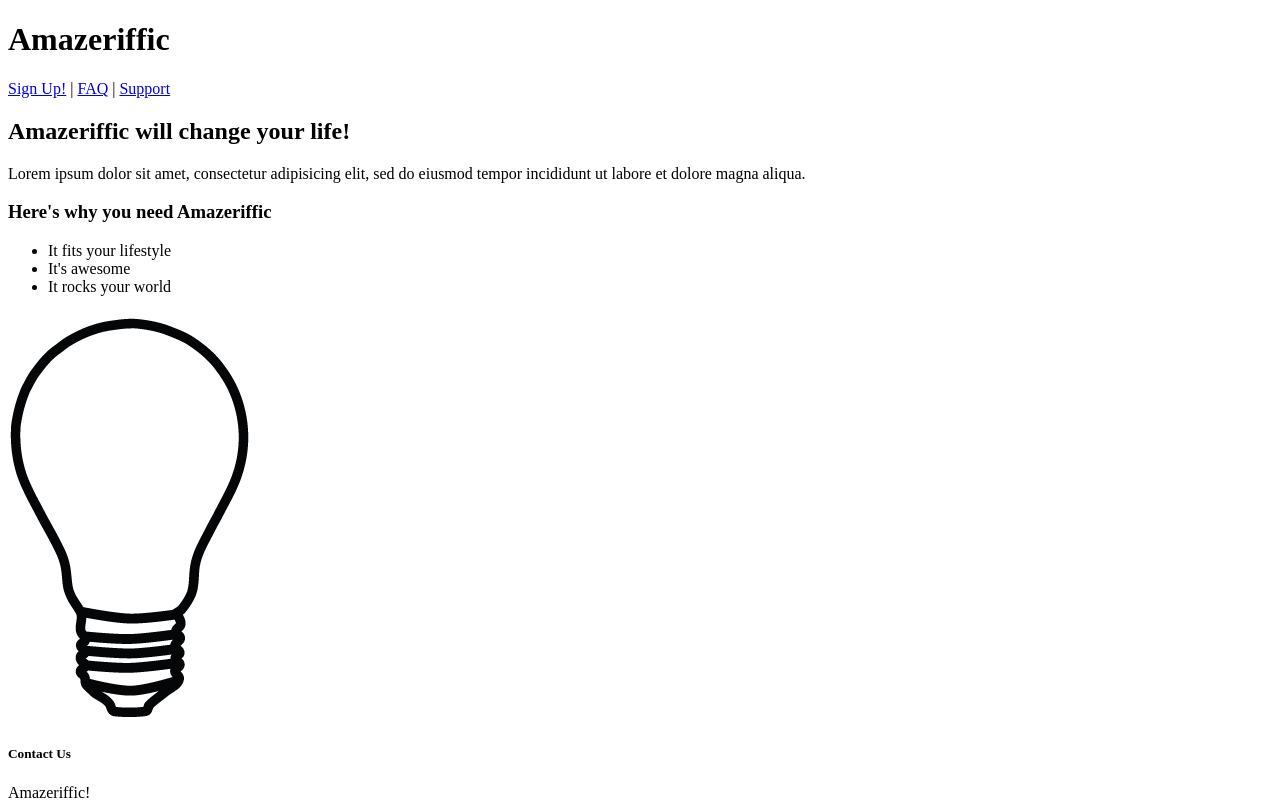
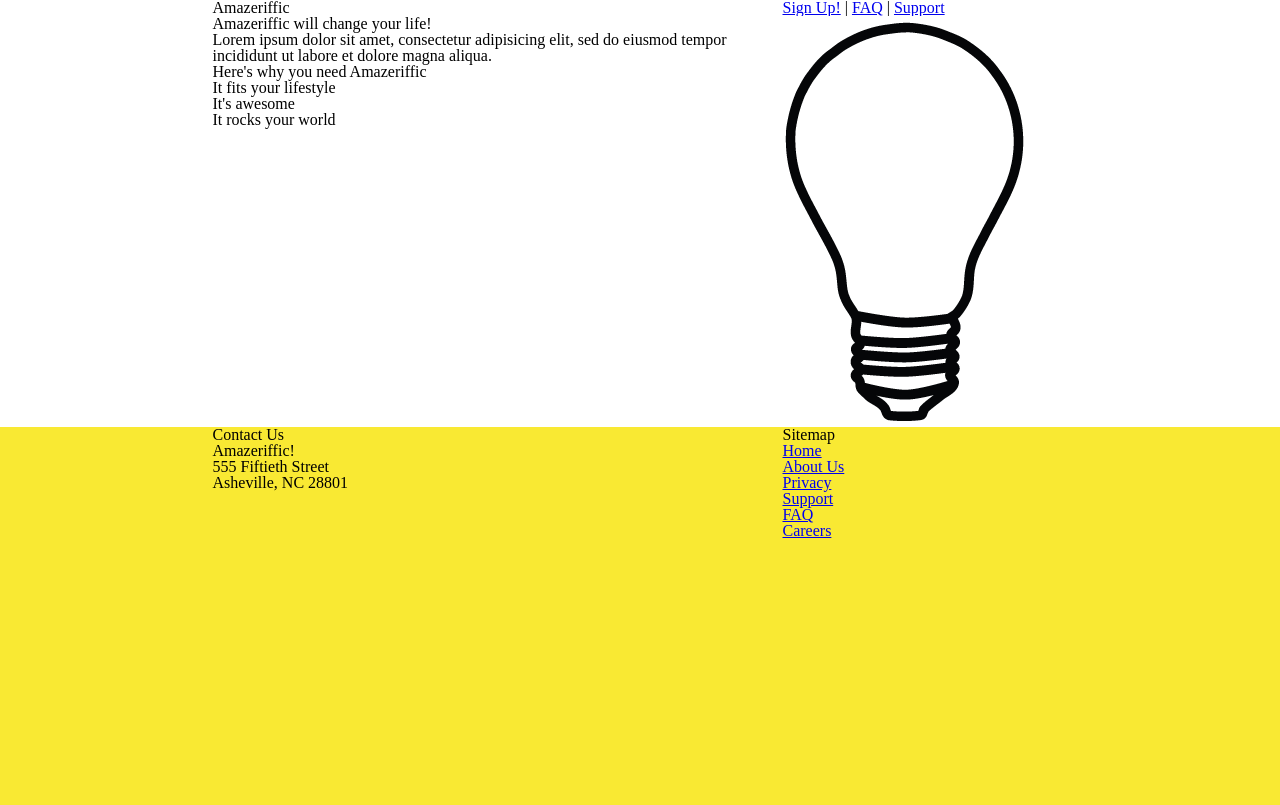
Before and after one commit to caseyndavis/P2, a plain HTML site: page index.html in a window 1280 px wide. Shown: the top 805 px of the page. Drawn offline with Linux system fonts and the light colour scheme.

Commit message:
update index page

```diff
--- a/index.html
+++ b/index.html
@@ -2,19 +2,25 @@
 <html>
   <head>
     <title>Amazeriffic</title>
+    <link href="./stylesheets/reset.css" rel="stylesheet" type="text/css">
+    <link href="./stylesheets/style.css" rel="stylesheet" type="text/css">
   </head>
 
   <body>
     <header>
+      <div class="container">
         <h1>Amazeriffic</h1>
         <nav>
           <a href="#">Sign Up!</a> |
           <a href="#">FAQ</a> |
           <a href="#">Support</a>
         </nav>
+      </div>
     </header>
 
     <main>
+      <div class="container">
+        <div class="left">
           <h2>Amazeriffic will change your life!</h2>
           <p>Lorem ipsum dolor sit amet, consectetur adipisicing elit, sed do
              eiusmod tempor incididunt ut labore et dolore magna aliqua.</p>
@@ -25,18 +31,24 @@
             <li>It's awesome</li>
             <li>It rocks your world</li>
           </ul>
+        </div>
 
-    <img src="images/lightbulb.png" alt="an image of a lightbulb">
+        <div class="right">
+          <img src="./images/lightbulb.png">
+        </div>
+      </div>
     </main>
 
     <footer>
+      <div class="container">
+        <div class="left">
           <div class="contact">
             <h5>Contact Us</h5>
             <p>Amazeriffic!</p>
             <p>555 Fiftieth Street</p>
             <p>Asheville, NC 28801</p>
           </div>
-
+        </div>
         <div class="sitemap">
           <h5>Sitemap</h5>
           <ul>
@@ -48,6 +60,7 @@
             <li><a href="#">Careers</a></li>
           </ul>
         </div>
+      </div>
     </footer>
   </body>
 </html>
--- /dev/null
+++ b/stylesheets/reset.css
@@ -0,0 +1,48 @@
+/* http://meyerweb.com/eric/tools/css/reset/
+   v2.0 | 20110126
+   License: none (public domain)
+*/
+
+html, body, div, span, applet, object, iframe,
+h1, h2, h3, h4, h5, h6, p, blockquote, pre,
+a, abbr, acronym, address, big, cite, code,
+del, dfn, em, img, ins, kbd, q, s, samp,
+small, strike, strong, sub, sup, tt, var,
+b, u, i, center,
+dl, dt, dd, ol, ul, li,
+fieldset, form, label, legend,
+table, caption, tbody, tfoot, thead, tr, th, td,
+article, aside, canvas, details, embed,
+figure, figcaption, footer, header, hgroup,
+menu, nav, output, ruby, section, summary,
+time, mark, audio, video {
+	margin: 0;
+	padding: 0;
+	border: 0;
+	font-size: 100%;
+	font: inherit;
+	vertical-align: baseline;
+}
+/* HTML5 display-role reset for older browsers */
+article, aside, details, figcaption, figure,
+footer, header, hgroup, menu, nav, section {
+	display: block;
+}
+body {
+	line-height: 1;
+}
+ol, ul {
+	list-style: none;
+}
+blockquote, q {
+	quotes: none;
+}
+blockquote:before, blockquote:after,
+q:before, q:after {
+	content: '';
+	content: none;
+}
+table {
+	border-collapse: collapse;
+	border-spacing: 0;
+}
--- /dev/null
+++ b/stylesheets/style.css
@@ -0,0 +1,52 @@
+body {
+  background: #f9e933;
+}
+
+header, main, footer {
+  min-width: 855px;
+}
+
+header .container, main .container, footer .container {
+  max-width: 855px;
+  margin: auto;
+}
+
+header {
+  background: white;
+  overflow: auto;
+}
+
+header h1 {
+  float: left;
+  width: 570px;
+}
+
+header nav {
+  float: right;
+  width: 285px;
+}
+
+main {
+  background: white;
+  overflow: auto;
+}
+
+main .left {
+  float: left;
+  width: 570px;
+}
+
+main .right {
+  float: right;
+  width: 285px;
+}
+
+footer .left {
+  float: left;
+  width: 570px;
+}
+
+footer .sitemap {
+  float: right;
+  width: 285px;
+}
```
Lines whose indentation alone changed are shown as unchanged.
